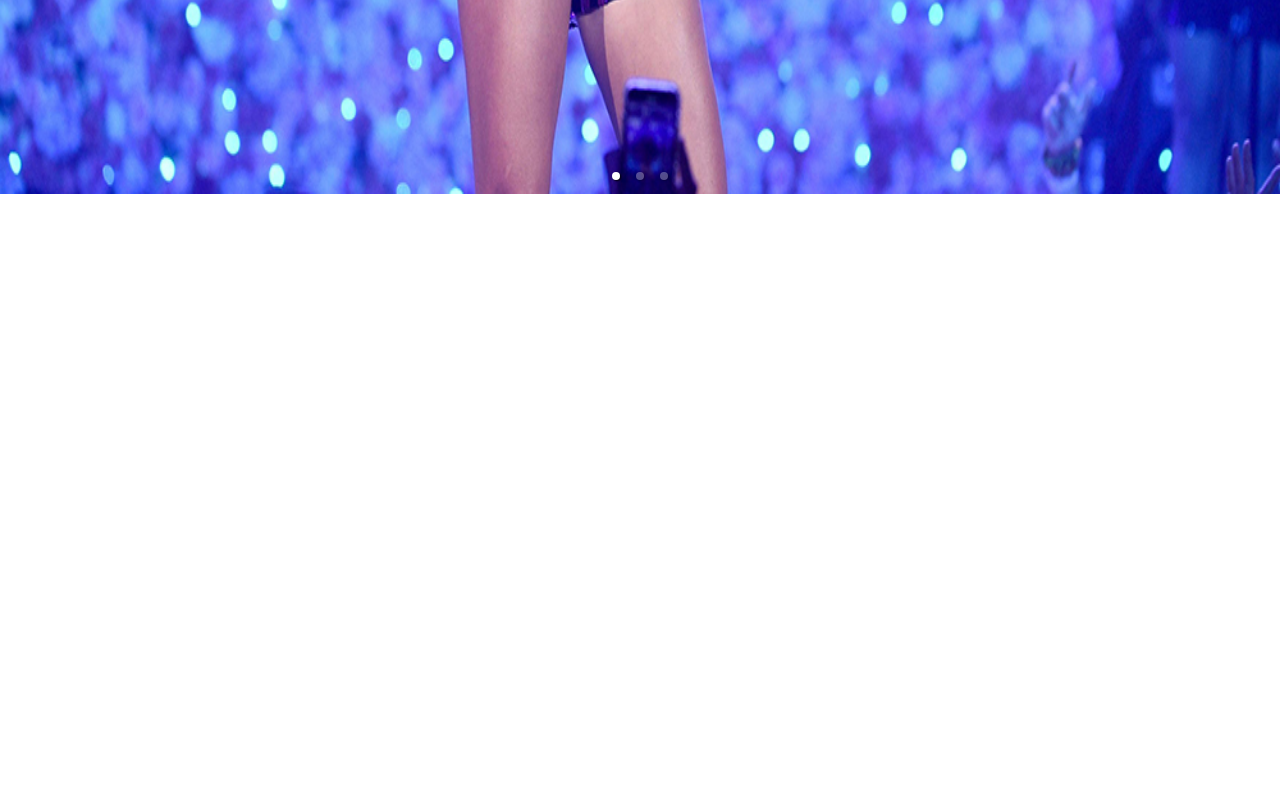
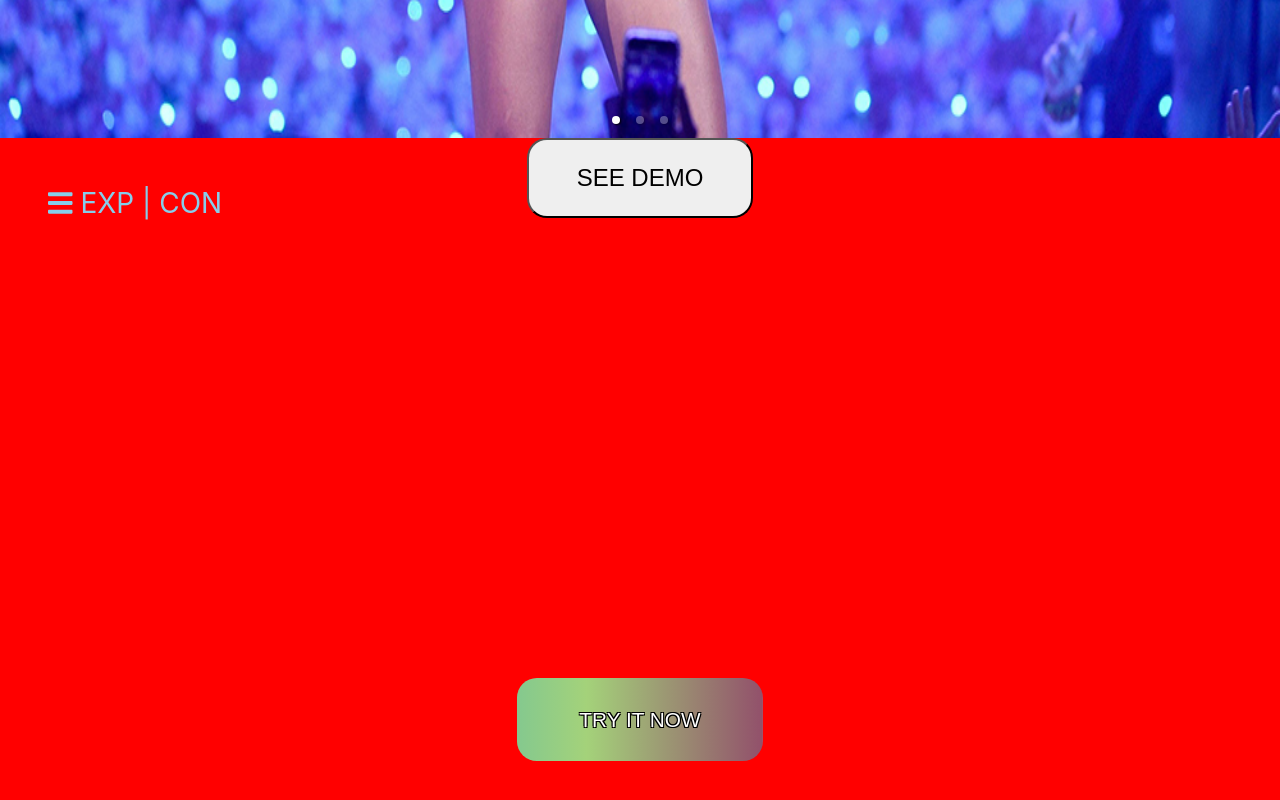
Before and after one commit to alan-mak/SpeerFrontend, a React (Create React App) app: page / in a window 1280 px wide. Shown: the part 886-1686 px from the top of the page. Before the commit the page ends 1080 px from the top, so only its background shows below. Built offline with nearby package versions, Linux system fonts and the light colour scheme.

Commit message:
Created red screen

```diff
--- a/src/components/landing/hero/hero.scss
+++ b/src/components/landing/hero/hero.scss
@@ -8,10 +8,9 @@
 
 .carousel .slide{
   background: $primary-colour;
-  // height: 50%;
 }
 
 .carousel li img{
-  height: 1080px;
+  height: $screenY;
   width: 100%
 }
--- a/src/components/landing/red/red.jsx
+++ b/src/components/landing/red/red.jsx
@@ -1,9 +1,16 @@
 import React from 'react';
-import Button2 from '../button2'
+import Button1 from '../button1';
+import Button2 from '../button2';
+import Nav from '../../nav';
+
+import './red.scss'
+
 export default function Red(props) {
   return(
-    <>
+    <div id='red'>
+      <Nav/>
+      <Button1 />
       <Button2 />
-    </>
+    </div>
   )
 }
--- a/src/components/landing/red/red.scss
+++ b/src/components/landing/red/red.scss
@@ -0,0 +1,9 @@
+@import '../../../styles/variables.scss';
+
+#red {
+  background: red;
+  position:absolute;
+  top: $screenY;
+  width: 100%;
+  height: $screenY;
+}
--- a/src/styles/variables.scss
+++ b/src/styles/variables.scss
@@ -1,2 +1,3 @@
 $primary-colour: skyblue;
 $secondary-colour: #ffffff;
+$screenY: 1024px;
```
